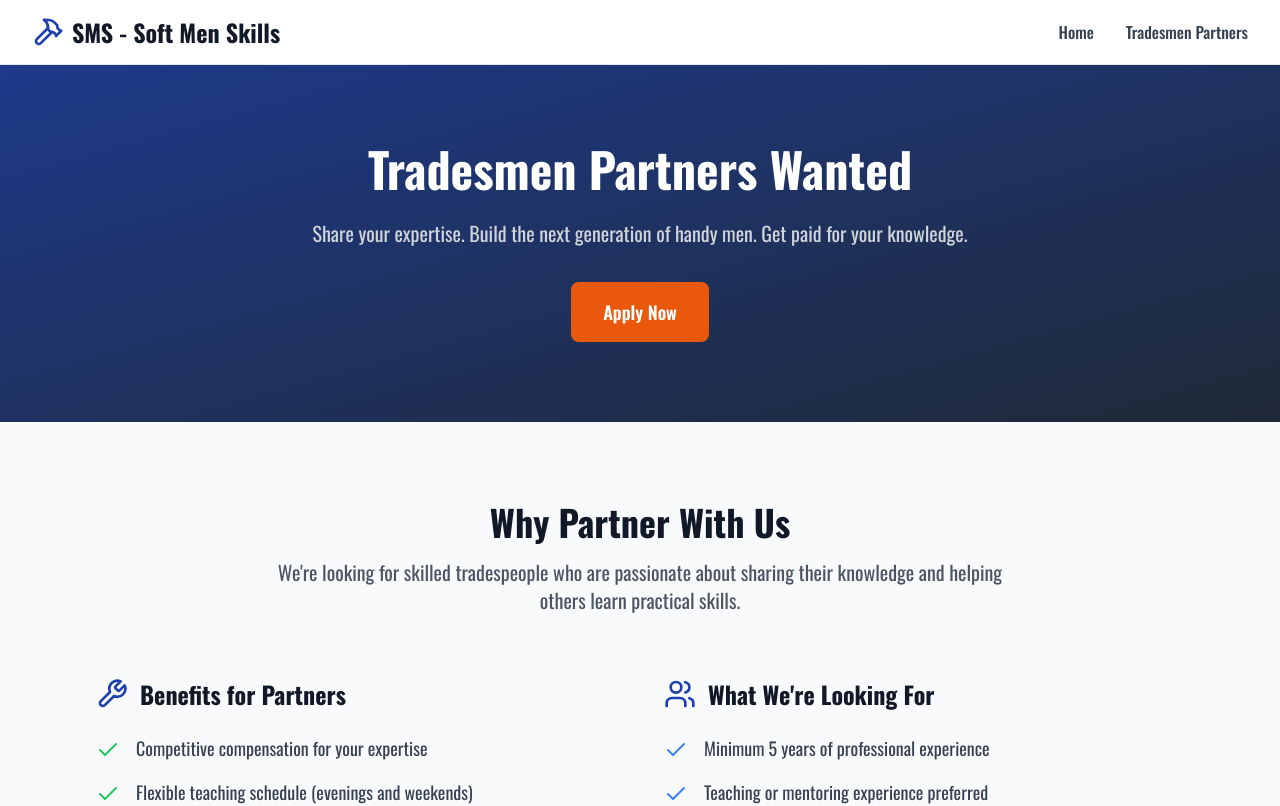
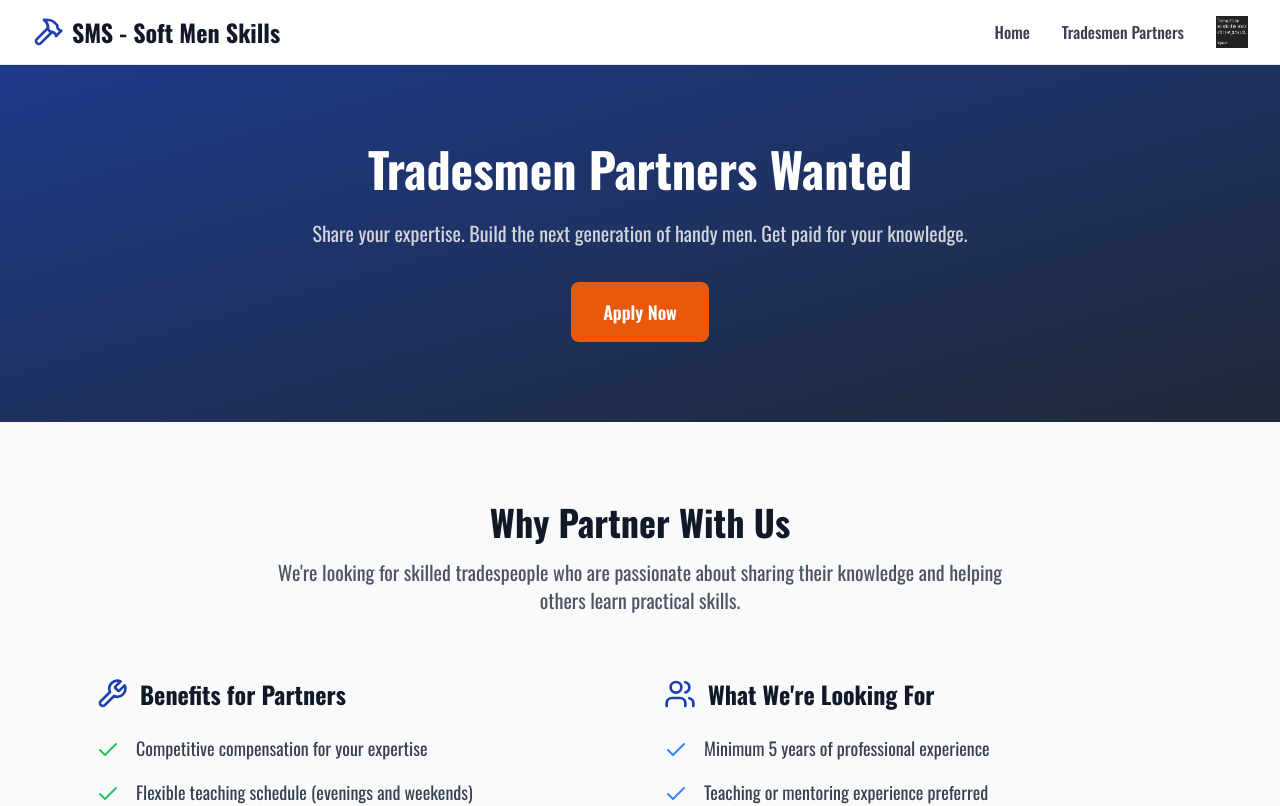
Before and after one commit to brettwilzbach/SMS, a React (Vite) app: page /tradesmen-partners in a window 1280 px wide. Shown: the top 806 px of the page. Built offline with nearby package versions, Linux system fonts and the light colour scheme.

Commit message:
Add Milton logo to navbar to indicate local base

```diff
--- a/src/components/Navbar.tsx
+++ b/src/components/Navbar.tsx
@@ -19,9 +19,10 @@ const Navbar: React.FC = () => {
           </div>
 
           {/* Desktop Navigation */}
-          <nav className="hidden md:flex space-x-8">
+          <nav className="hidden md:flex items-center space-x-8">
             <Link to="/" className="text-gray-700 hover:text-blue-800 font-medium">Home</Link>
             <Link to="/tradesmen-partners" className="text-gray-700 hover:text-blue-800 font-medium">Tradesmen Partners</Link>
+            <img src="/milton-logo.png" alt="Milton, MA" className="h-8 w-8" title="Based in Milton, MA" />
           </nav>
 
           {/* Mobile menu button */}
```
Also changed, not shown: public/milton-logo.png (added).
